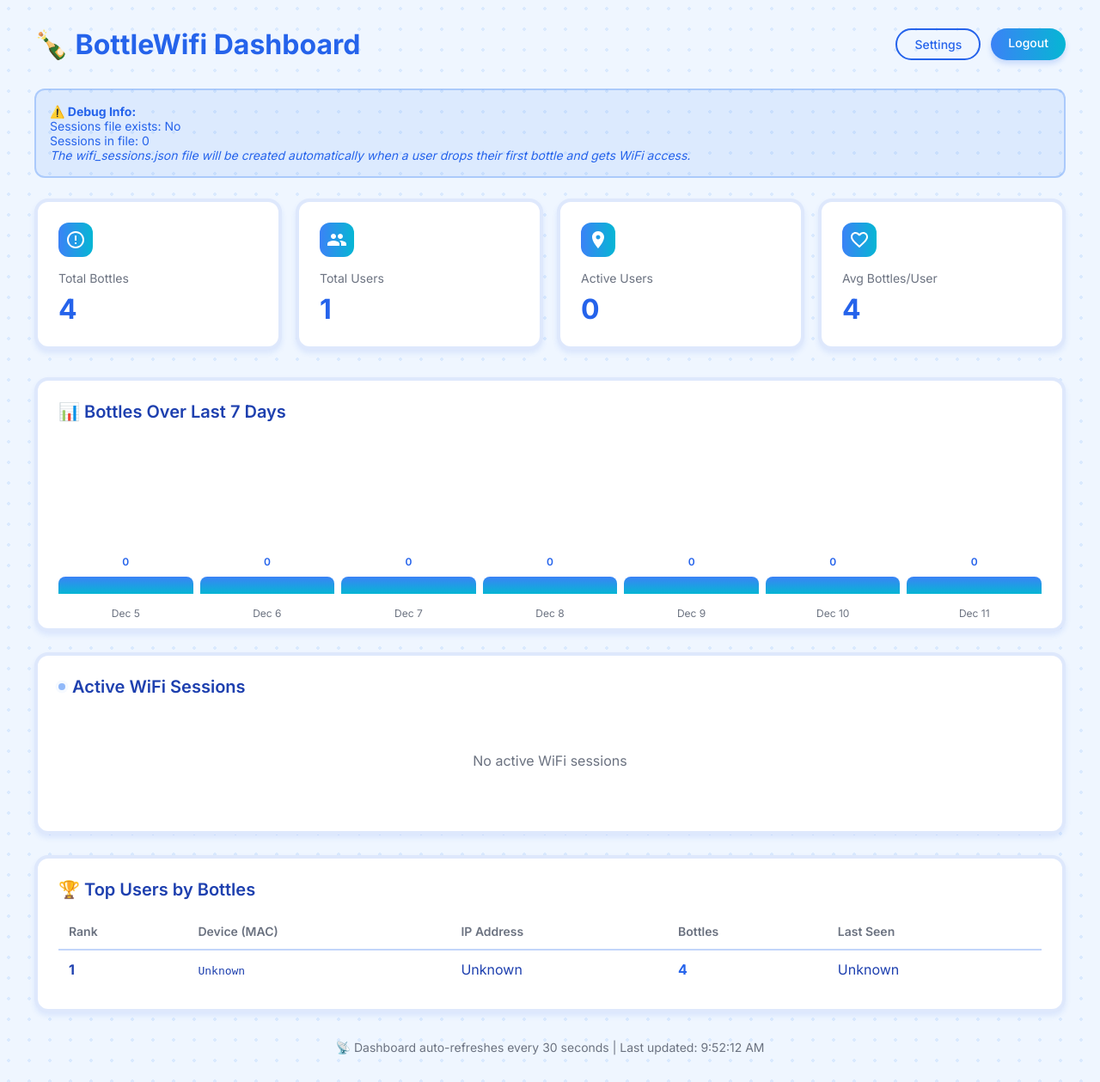
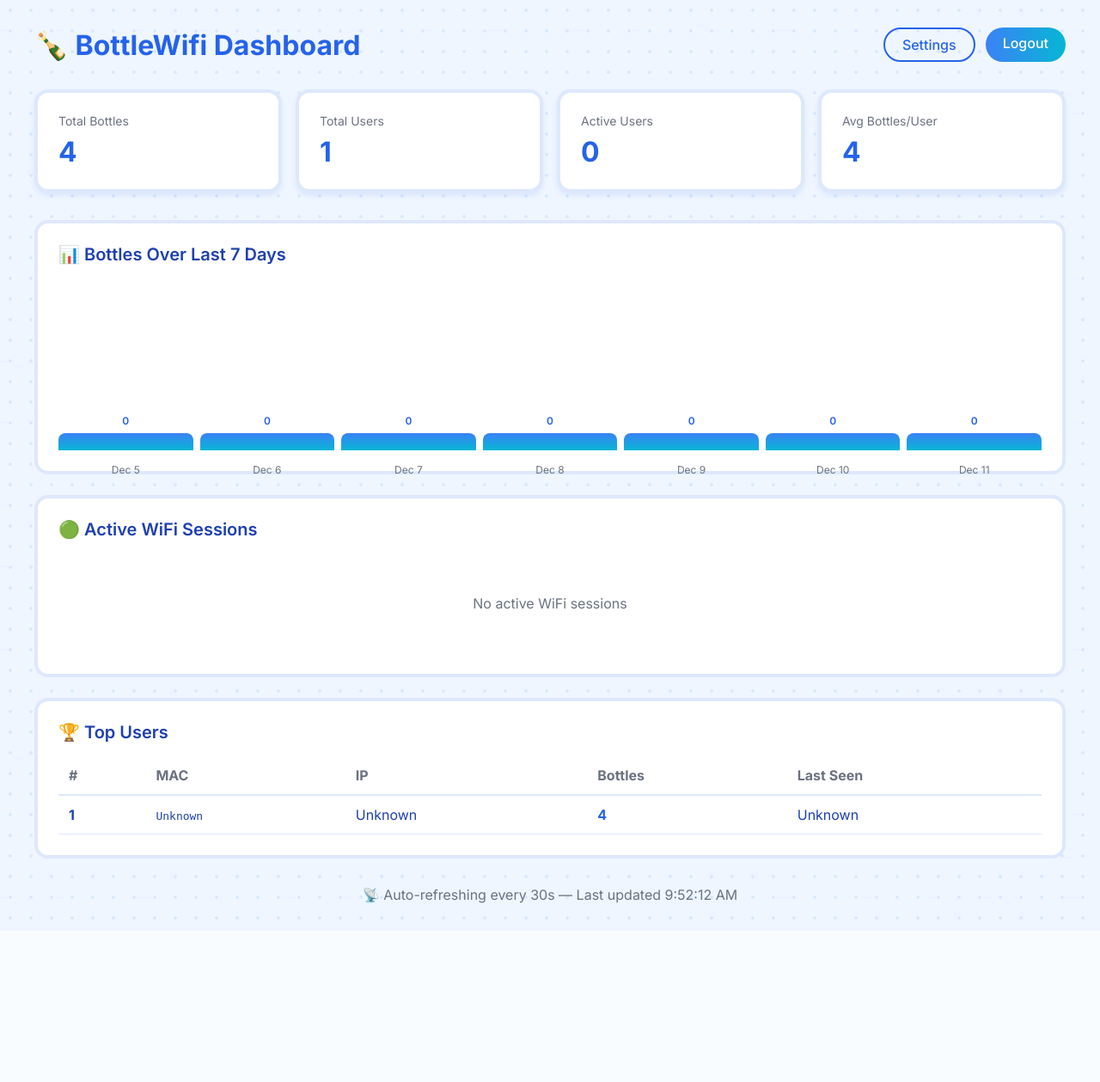
Before and after one commit to gupitjenry/plasticbotewifi, a PHP site: page /dashboard.php in a window 1280 px wide. Shown: the whole page at 86% size. After the commit the page ends 1070 px from the top, so only its background shows below. Run offline with PHP 8.4, Linux system fonts and the light colour scheme; the visitor is signed in with stand-in values (Sample User, id 1).

Commit message:
Update dashboard.php

```diff
--- a/dashboard.php
+++ b/dashboard.php
@@ -1,78 +1,100 @@
 <?php
 session_start();
 
-// Check authentication
+// --------------------------------------
+// AUTH CHECK
+// --------------------------------------
 if (!isset($_SESSION['admin_logged_in']) || $_SESSION['admin_logged_in'] !== true) {
     header('Location: admin-login.php');
     exit;
 }
 
-// Load data
+// --------------------------------------
+// FILE PATHS
+// --------------------------------------
 $recyclingFile = __DIR__ . '/recycling_data.json';
-$sessionsFile = __DIR__ . '/wifi_sessions.json';
+$sessionsFile  = __DIR__ . '/wifi_sessions.json';
 
+// --------------------------------------
+// LOAD RECYCLING DATA
+// --------------------------------------
 $recyclingData = [];
-$sessions = [];
-
-// Load recycling data
 if (file_exists($recyclingFile)) {
-    $content = file_get_contents($recyclingFile);
-    $recyclingData = json_decode($content, true) ?: [];
-}
-
-// Load sessions data
-if (file_exists($sessionsFile)) {
-    $content = file_get_contents($sessionsFile);
-    $sessions = json_decode($content, true) ?: [];
-
-    // Ensure sessions is an array (not object)
-    if (!is_array($sessions)) {
-        $sessions = [];
+    $raw = file_get_contents($recyclingFile);
+    $decoded = json_decode($raw, true);
+    if (is_array($decoded)) {
+        $recyclingData = $decoded;
     }
 }
 
-// Calculate statistics
-$totalBottles = is_array($recyclingData) ? count($recyclingData) : 0;
-$currentTime = time();
-
-// Get active sessions (with validation)
-$activeSessions = [];
-if (is_array($sessions)) {
-    $activeSessions = array_filter($sessions, function($session) use ($currentTime) {
-        return isset($session['expires_at']) && $session['expires_at'] > $currentTime;
-    });
+// --------------------------------------
+// LOAD WIFI SESSIONS
+// --------------------------------------
+$sessions = [];
+if (file_exists($sessionsFile)) {
+    $raw = file_get_contents($sessionsFile);
+    $decoded = json_decode($raw, true);
+    if (is_array($decoded)) {
+        $sessions = $decoded;
+    }
 }
 
-// Get unique users and their bottle counts
+// --------------------------------------
+// STATISTICS
+// --------------------------------------
+$totalBottles = is_array($recyclingData) ? count($recyclingData) : 0;
+$currentTime  = time();
+
+// --------------------------------------
+// ACTIVE WIFI SESSIONS
+// --------------------------------------
+$activeSessions = [];
+foreach ($sessions as $s) {
+    if (isset($s['expires_at']) && $s['expires_at'] > $currentTime) {
+        $activeSessions[] = $s;
+    }
+}
+
+// --------------------------------------
+// USER BOTTLE COUNTS
+// --------------------------------------
 $userBottleCounts = [];
+
 foreach ($recyclingData as $entry) {
-    $mac = $entry['mac'] ?? $entry['ip'] ?? 'Unknown';
+    $mac = $entry['mac'] ?? ($entry['ip'] ?? 'Unknown');
+    $ip  = $entry['ip'] ?? 'Unknown';
+
     if (!isset($userBottleCounts[$mac])) {
         $userBottleCounts[$mac] = [
-            'mac' => $mac,
-            'ip' => $entry['ip'] ?? 'Unknown',
-            'bottles' => 0,
-            'last_seen' => $entry['timestamp'] ?? null
+            'mac'       => $mac,
+            'ip'        => $ip,
+            'bottles'   => 0,
+            'last_seen' => null,
         ];
     }
+
     $userBottleCounts[$mac]['bottles']++;
 
-    // Update last seen
     if (isset($entry['timestamp'])) {
         $entryTime = strtotime($entry['timestamp']);
-        $lastSeenTime = $userBottleCounts[$mac]['last_seen'] ? strtotime($userBottleCounts[$mac]['last_seen']) : 0;
-        if ($entryTime > $lastSeenTime) {
+        $lastSeen  = $userBottleCounts[$mac]['last_seen']
+            ? strtotime($userBottleCounts[$mac]['last_seen'])
+            : 0;
+
+        if ($entryTime > $lastSeen) {
             $userBottleCounts[$mac]['last_seen'] = $entry['timestamp'];
         }
     }
 }
 
-// Sort by bottle count descending
-usort($userBottleCounts, function($a, $b) {
+// SORT DESC
+usort($userBottleCounts, function ($a, $b) {
     return $b['bottles'] - $a['bottles'];
 });
 
-// Bottles over time (last 7 days)
+// --------------------------------------
+// LAST 7 DAYS CHART
+// --------------------------------------
 $dailyBottles = [];
 for ($i = 6; $i >= 0; $i--) {
     $date = date('Y-m-d', strtotime("-$i days"));
@@ -80,15 +102,14 @@ for ($i = 6; $i >= 0; $i--) {
 }
 
 foreach ($recyclingData as $entry) {
-    if (isset($entry['timestamp'])) {
+    if (!isset($entry['timestamp'])) continue;
     $date = date('Y-m-d', strtotime($entry['timestamp']));
     if (isset($dailyBottles[$date])) {
         $dailyBottles[$date]++;
     }
 }
-}
 
-$totalUsers = count($userBottleCounts);
+$totalUsers  = count($userBottleCounts);
 $activeUsers = count($activeSessions);
 ?>
 <!DOCTYPE html>
@@ -97,6 +118,7 @@ $activeUsers = count($activeSessions);
     <meta charset="UTF-8">
     <meta name="viewport" content="width=device-width, initial-scale=1.0">
     <title>Dashboard — BottleWifi Admin</title>
+
     <link href="https://fonts.googleapis.com/css2?family=Inter:wght@400;500;600;700&display=swap" rel="stylesheet">
     <style>
         :root {
@@ -112,26 +134,20 @@ $activeUsers = count($activeSessions);
             font-family: 'Inter', sans-serif;
         }
 
-        * {
-            margin: 0;
-            padding: 0;
-            box-sizing: border-box;
-        }
+        * { margin: 0; padding: 0; box-sizing: border-box; }
 
         body {
             min-height: 100vh;
             background-color: var(--bg);
-            background-image: radial-gradient(circle at 10px 10px, rgba(96, 165, 250, 0.15) 2px, transparent 0);
+            background-image: radial-gradient(circle, rgba(96,165,250,0.15) 2px, transparent 0);
             background-size: 24px 24px;
             padding: 2rem 1rem;
             color: var(--text-primary);
         }
 
-        .container {
-            max-width: 1200px;
-            margin: 0 auto;
-        }
+        .container { max-width: 1200px; margin: 0 auto; }
 
+        /* Header */
         .header {
             display: flex;
             justify-content: space-between;
@@ -147,43 +163,34 @@ $activeUsers = count($activeSessions);
             font-weight: 700;
         }
 
-        .nav-buttons {
-            display: flex;
-            gap: 0.75rem;
-        }
+        .nav-buttons { display: flex; gap: .75rem; }
 
         .btn {
-            padding: 0.5rem 1.25rem;
+            padding: .5rem 1.25rem;
             border-radius: 9999px;
+            text-decoration: none;
             font-weight: 500;
-            cursor: pointer;
-            text-decoration: none;
-            transition: all 0.2s;
-            font-size: 0.875rem;
-            display: inline-block;
+            transition: .2s;
         }
 
         .btn-primary {
             background: linear-gradient(90deg, var(--gradient-start), var(--gradient-end));
             color: white;
             border: 0;
-            box-shadow: 0 4px 6px rgba(37, 99, 235, 0.2);
         }
 
         .btn-secondary {
+            border: 2px solid var(--accent);
+            color: var(--accent);
             background: transparent;
-            color: var(--accent);
-            border: 2px solid var(--accent);
         }
 
-        .btn:hover {
-            transform: translateY(-1px);
-            box-shadow: 0 6px 8px rgba(37, 99, 235, 0.3);
-        }
+        .btn:hover { transform: translateY(-1px); }
 
+        /* Cards */
         .stats-grid {
             display: grid;
-            grid-template-columns: repeat(auto-fit, minmax(200px, 1fr));
+            grid-template-columns: repeat(auto-fit, minmax(210px, 1fr));
             gap: 1rem;
             margin-bottom: 2rem;
         }
@@ -193,120 +200,72 @@ $activeUsers = count($activeSessions);
             border-radius: 16px;
             padding: 1.5rem;
             border: 4px solid var(--border);
-            box-shadow: 0 4px 6px rgba(37, 99, 235, 0.1);
+            box-shadow: 0 4px 6px rgba(37,99,235,0.1);
         }
 
         .stat-label {
+            font-size: .875rem;
             color: var(--text-secondary);
-            font-size: 0.875rem;
-            margin-bottom: 0.5rem;
+            margin-bottom: .5rem;
         }
 
         .stat-value {
-            color: var(--accent);
             font-size: 2rem;
             font-weight: 700;
+            color: var(--accent);
         }
 
-        .stat-icon {
-            width: 40px;
-            height: 40px;
-            background: linear-gradient(90deg, var(--gradient-start), var(--gradient-end));
-            border-radius: 12px;
-            display: flex;
-            align-items: center;
-            justify-content: center;
-            margin-bottom: 1rem;
-        }
-
+        /* Generic card */
         .card {
             background: var(--card);
             border-radius: 16px;
             padding: 1.5rem;
             border: 4px solid var(--border);
-            box-shadow: 0 4px 6px rgba(37, 99, 235, 0.1);
             margin-bottom: 1.5rem;
         }
 
         .card-title {
-            color: var(--text-primary);
             font-size: 1.25rem;
             font-weight: 600;
+            color: var(--text-primary);
             margin-bottom: 1rem;
             display: flex;
             align-items: center;
-            gap: 0.5rem;
+            gap: .5rem;
         }
 
-        .status-dot {
-            width: 8px;
-            height: 8px;
-            border-radius: 50%;
-            background: var(--gradient-start);
-            display: inline-block;
-            animation: pulse-blue 2s infinite;
-        }
-
-        @keyframes pulse-blue {
-            0%, 100% { opacity: 1; box-shadow: 0 0 0 0 rgba(59, 130, 246, 0.7); }
-            50% { opacity: 0.5; box-shadow: 0 0 0 4px rgba(59, 130, 246, 0); }
-        }
-
-        table {
-            width: 100%;
-            border-collapse: collapse;
-        }
-
+        table { width: 100%; border-collapse: collapse; }
         th {
             text-align: left;
-            padding: 0.75rem;
+            padding: .75rem;
             color: var(--text-secondary);
-            font-size: 0.875rem;
-            font-weight: 600;
             border-bottom: 2px solid var(--border);
         }
-
         td {
-            padding: 0.75rem;
+            padding: .75rem;
             color: var(--text-primary);
             border-bottom: 1px solid var(--border);
         }
 
-        tr:last-child td {
-            border-bottom: none;
+        .badge {
+            padding: .25rem .75rem;
+            border-radius: 9999px;
+            font-size: .75rem;
+        }
+        .badge-active {
+            background: rgba(59, 130, 246, .2);
+            color: var(--accent);
         }
 
-        .badge {
-            display: inline-block;
-            padding: 0.25rem 0.75rem;
-            border-radius: 9999px;
-            font-size: 0.75rem;
-            font-weight: 600;
-        }
+        .time-remaining { color: var(--accent); font-weight: 600; }
 
-        .badge-active {
-            background: rgba(59, 130, 246, 0.15);
-            color: var(--accent);
-            border: 1px solid rgba(59, 130, 246, 0.3);
-        }
-
-        .badge-inactive {
-            background: #f3f4f6;
-            color: #6b7280;
-        }
-
-        .time-remaining {
-            color: var(--accent);
-            font-weight: 600;
-        }
-
+        /* Chart */
         .chart-container {
             height: 200px;
             display: flex;
             align-items: flex-end;
             justify-content: space-between;
-            gap: 0.5rem;
-            padding: 1rem 0;
+            gap: .5rem;
         }
 
         .chart-bar {
@@ -315,32 +274,25 @@ $activeUsers = count($activeSessions);
             border-radius: 8px 8px 0 0;
             position: relative;
             min-height: 20px;
-            transition: all 0.3s;
         }
 
-        .chart-bar:hover {
-            opacity: 0.8;
-            transform: translateY(-2px);
+        .chart-value {
+            position: absolute;
+            top: -22px;
+            width: 100%;
+            text-align: center;
+            font-size: .75rem;
+            color: var(--accent);
+            font-weight: 600;
         }
 
         .chart-label {
             position: absolute;
             bottom: -30px;
-            left: 50%;
-            transform: translateX(-50%);
-            font-size: 0.75rem;
+            width: 100%;
+            text-align: center;
+            font-size: .75rem;
             color: var(--text-secondary);
-            white-space: nowrap;
-        }
-
-        .chart-value {
-            position: absolute;
-            top: -25px;
-            left: 50%;
-            transform: translateX(-50%);
-            font-size: 0.75rem;
-            font-weight: 600;
-            color: var(--accent);
         }
 
         .empty-state {
@@ -351,159 +303,110 @@ $activeUsers = count($activeSessions);
 
         .refresh-info {
             text-align: center;
+            margin-top: 2rem;
             color: var(--text-secondary);
-            font-size: 0.875rem;
-            margin-top: 2rem;
-        }
-
-        .debug-alert {
-            background: rgba(59, 130, 246, 0.1);
-            border: 2px solid rgba(59, 130, 246, 0.3);
-            color: var(--accent);
-            padding: 1rem;
-            border-radius: 12px;
-            margin-bottom: 1.5rem;
-            font-size: 0.875rem;
         }
 
         @media (max-width: 768px) {
-            .header {
-                flex-direction: column;
-                align-items: flex-start;
-            }
-
-            .stats-grid {
-                grid-template-columns: 1fr;
-            }
-
-            table {
-                font-size: 0.875rem;
-            }
-
-            th, td {
-                padding: 0.5rem;
-            }
+            table { font-size: .85rem; }
+            th, td { padding: .5rem; }
         }
     </style>
 </head>
 <body>
+
 <div class="container">
+
+    <!-- HEADER -->
     <div class="header">
         <h1>🍾 BottleWifi Dashboard</h1>
+
         <div class="nav-buttons">
             <a href="settings.php" class="btn btn-secondary">Settings</a>
             <a href="logout.php" class="btn btn-primary">Logout</a>
         </div>
     </div>
 
-        <?php
-        // Debug info - remove after testing
-        if (!file_exists($sessionsFile) || count($sessions) == 0):
-        ?>
-            <div class="debug-alert">
-                <strong>⚠️ Debug Info:</strong><br>
-                Sessions file exists: <?php echo file_exists($sessionsFile) ? 'Yes' : 'No'; ?><br>
-                Sessions in file: <?php echo count($sessions); ?><br>
-                <?php if (!file_exists($sessionsFile)): ?>
-                    <em>The wifi_sessions.json file will be created automatically when a user drops their first bottle and gets WiFi access.</em>
-                <?php endif; ?>
-            </div>
-        <?php endif; ?>
+    <!-- STAT CARDS -->
+    <div class="stats-grid">
 
-        <!-- Statistics Cards -->
-        <div class="stats-grid">
         <div class="stat-card">
-                <div class="stat-icon">
-                    <svg width="24" height="24" fill="white" viewBox="0 0 24 24">
-                        <path d="M12 2C6.48 2 2 6.48 2 12s4.48 10 10 10 10-4.48 10-10S17.52 2 12 2zm0 18c-4.41 0-8-3.59-8-8s3.59-8 8-8 8 3.59 8 8-3.59 8-8 8zm-1-13h2v6h-2zm0 8h2v2h-2z"/>
-                    </svg>
-                </div>
             <div class="stat-label">Total Bottles</div>
-                <div class="stat-value"><?php echo $totalBottles; ?></div>
+            <div class="stat-value"><?= $totalBottles ?></div>
         </div>
 
         <div class="stat-card">
-                <div class="stat-icon">
-                    <svg width="24" height="24" fill="white" viewBox="0 0 24 24">
-                        <path d="M16 11c1.66 0 2.99-1.34 2.99-3S17.66 5 16 5c-1.66 0-3 1.34-3 3s1.34 3 3 3zm-8 0c1.66 0 2.99-1.34 2.99-3S9.66 5 8 5C6.34 5 5 6.34 5 8s1.34 3 3 3zm0 2c-2.33 0-7 1.17-7 3.5V19h14v-2.5c0-2.33-4.67-3.5-7-3.5zm8 0c-.29 0-.62.02-.97.05 1.16.84 1.97 1.97 1.97 3.45V19h6v-2.5c0-2.33-4.67-3.5-7-3.5z"/>
-                    </svg>
-                </div>
             <div class="stat-label">Total Users</div>
-                <div class="stat-value"><?php echo $totalUsers; ?></div>
+            <div class="stat-value"><?= $totalUsers ?></div>
         </div>
 
         <div class="stat-card">
-                <div class="stat-icon">
-                    <svg width="24" height="24" fill="white" viewBox="0 0 24 24">
-                        <path d="M12 2C8.13 2 5 5.13 5 9c0 5.25 7 13 7 13s7-7.75 7-13c0-3.87-3.13-7-7-7zm0 9.5c-1.38 0-2.5-1.12-2.5-2.5s1.12-2.5 2.5-2.5 2.5 1.12 2.5 2.5-1.12 2.5-2.5 2.5z"/>
-                    </svg>
-                </div>
             <div class="stat-label">Active Users</div>
-                <div class="stat-value"><?php echo $activeUsers; ?></div>
+            <div class="stat-value"><?= $activeUsers ?></div>
         </div>
 
         <div class="stat-card">
-                <div class="stat-icon">
-                    <svg width="24" height="24" fill="white" viewBox="0 0 24 24">
-                        <path d="M16.5 3c-1.74 0-3.41.81-4.5 2.09C10.91 3.81 9.24 3 7.5 3 4.42 3 2 5.42 2 8.5c0 3.78 3.4 6.86 8.55 11.54L12 21.35l1.45-1.32C18.6 15.36 22 12.28 22 8.5 22 5.42 19.58 3 16.5 3zm-4.4 15.55l-.1.1-.1-.1C7.14 14.24 4 11.39 4 8.5 4 6.5 5.5 5 7.5 5c1.54 0 3.04.99 3.57 2.36h1.87C13.46 5.99 14.96 5 16.5 5c2 0 3.5 1.5 3.5 3.5 0 2.89-3.14 5.74-7.9 10.05z"/>
-                    </svg>
-                </div>
             <div class="stat-label">Avg Bottles/User</div>
-                <div class="stat-value"><?php echo $totalUsers > 0 ? round($totalBottles / $totalUsers, 1) : 0; ?></div>
-            </div>
+            <div class="stat-value"><?= $totalUsers ? round($totalBottles / $totalUsers, 1) : 0 ?></div>
         </div>
 
-        <!-- Bottles Over Time Chart -->
+    </div>
+
+    <!-- CHART -->
     <div class="card">
         <h2 class="card-title">📊 Bottles Over Last 7 Days</h2>
+
         <?php if ($totalBottles > 0): ?>
         <div class="chart-container">
+
             <?php
-                    $maxBottles = max(array_values($dailyBottles)) ?: 1;
+            $max = max($dailyBottles) ?: 1;
             foreach ($dailyBottles as $date => $count):
-                        $height = ($count / $maxBottles) * 100;
-                        $displayDate = date('M j', strtotime($date));
+                $height = ($count / $max) * 100;
+                $label  = date('M j', strtotime($date));
             ?>
-                        <div class="chart-bar" style="height: <?php echo $height; ?>%;" title="<?php echo $displayDate; ?>: <?php echo $count; ?> bottles">
-                            <span class="chart-value"><?php echo $count; ?></span>
-                            <span class="chart-label"><?php echo $displayDate; ?></span>
+                <div class="chart-bar" style="height: <?= $height ?>%;">
+                    <div class="chart-value"><?= $count ?></div>
+                    <div class="chart-label"><?= $label ?></div>
                 </div>
+
             <?php endforeach; ?>
+
         </div>
         <?php else: ?>
             <div class="empty-state">No bottle data yet</div>
         <?php endif; ?>
     </div>
 
-        <!-- Active WiFi Sessions -->
+    <!-- ACTIVE SESSIONS -->
     <div class="card">
-            <h2 class="card-title">
-                <span class="status-dot"></span>
-                Active WiFi Sessions
-            </h2>
-            <?php if (count($activeSessions) > 0): ?>
+        <h2 class="card-title">🟢 Active WiFi Sessions</h2>
+
+        <?php if ($activeUsers > 0): ?>
         <table>
             <thead>
                 <tr>
-                            <th>Device (MAC)</th>
-                            <th>IP Address</th>
-                            <th>Time Remaining</th>
+                    <th>MAC</th>
+                    <th>IP</th>
+                    <th>Time Left</th>
                     <th>Status</th>
                 </tr>
             </thead>
             <tbody>
-                        <?php foreach ($activeSessions as $session):
-                            $timeRemaining = $session['expires_at'] - $currentTime;
-                            $minutes = floor($timeRemaining / 60);
-                            $seconds = $timeRemaining % 60;
+
+            <?php foreach ($activeSessions as $s):
+                $remaining = max(0, $s['expires_at'] - $currentTime);
+                $m = floor($remaining / 60);
+                $s2 = $remaining % 60;
             ?>
                 <tr>
-                                <td><code><?php echo htmlspecialchars($session['mac']); ?></code></td>
-                                <td><?php echo htmlspecialchars($session['ip']); ?></td>
-                                <td class="time-remaining"><?php echo sprintf('%d:%02d', $minutes, $seconds); ?></td>
+                    <td><code><?= htmlspecialchars($s['mac']) ?></code></td>
+                    <td><?= htmlspecialchars($s['ip'] ?? 'Unknown') ?></td>
+                    <td class="time-remaining"><?= sprintf("%d:%02d", $m, $s2) ?></td>
                     <td><span class="badge badge-active">Active</span></td>
                 </tr>
             <?php endforeach; ?>
+
             </tbody>
         </table>
         <?php else: ?>
@@ -511,34 +414,34 @@ $activeUsers = count($activeSessions);
         <?php endif; ?>
     </div>
 
-        <!-- User Bottle Counts -->
+    <!-- USER RANKINGS -->
     <div class="card">
-            <h2 class="card-title">🏆 Top Users by Bottles</h2>
-            <?php if (count($userBottleCounts) > 0): ?>
+        <h2 class="card-title">🏆 Top Users</h2>
+
+        <?php if ($totalUsers > 0): ?>
         <table>
             <thead>
             <tr>
-                            <th>Rank</th>
-                            <th>Device (MAC)</th>
-                            <th>IP Address</th>
+                <th>#</th>
+                <th>MAC</th>
+                <th>IP</th>
                 <th>Bottles</th>
                 <th>Last Seen</th>
             </tr>
             </thead>
+
             <tbody>
-                        <?php
-                        $rank = 1;
-                        foreach (array_slice($userBottleCounts, 0, 20) as $user):
-                        ?>
+            <?php $rank = 1; foreach (array_slice($userBottleCounts, 0, 20) as $u): ?>
                 <tr>
-                                <td><strong><?php echo $rank++; ?></strong></td>
-                                <td><code><?php echo htmlspecialchars($user['mac']); ?></code></td>
-                                <td><?php echo htmlspecialchars($user['ip']); ?></td>
-                                <td><strong style="color: var(--accent);"><?php echo $user['bottles']; ?></strong></td>
-                                <td><?php echo $user['last_seen'] ? date('M j, g:i A', strtotime($user['last_seen'])) : 'Unknown'; ?></td>
+                    <td><strong><?= $rank++ ?></strong></td>
+                    <td><code><?= htmlspecialchars($u['mac']) ?></code></td>
+                    <td><?= htmlspecialchars($u['ip']) ?></td>
+                    <td style="color: var(--accent); font-weight:700;"><?= $u['bottles'] ?></td>
+                    <td><?= $u['last_seen'] ? date('M j, g:i A', strtotime($u['last_seen'])) : 'Unknown' ?></td>
                 </tr>
             <?php endforeach; ?>
             </tbody>
+
         </table>
         <?php else: ?>
             <div class="empty-state">No users yet</div>
@@ -546,15 +449,14 @@ $activeUsers = count($activeSessions);
     </div>
 
     <div class="refresh-info">
-            📡 Dashboard auto-refreshes every 30 seconds | Last updated: <?php echo date('g:i:s A'); ?>
+        📡 Auto-refreshing every 30s — Last updated <?= date('g:i:s A') ?>
     </div>
+
 </div>
 
 <script>
-        // Auto-refresh every 30 seconds
-        setTimeout(() => {
-            window.location.reload();
-        }, 30000);
+setTimeout(() => location.reload(), 30000);
 </script>
+
 </body>
 </html>
```
Lines whose indentation alone changed are shown as unchanged.
